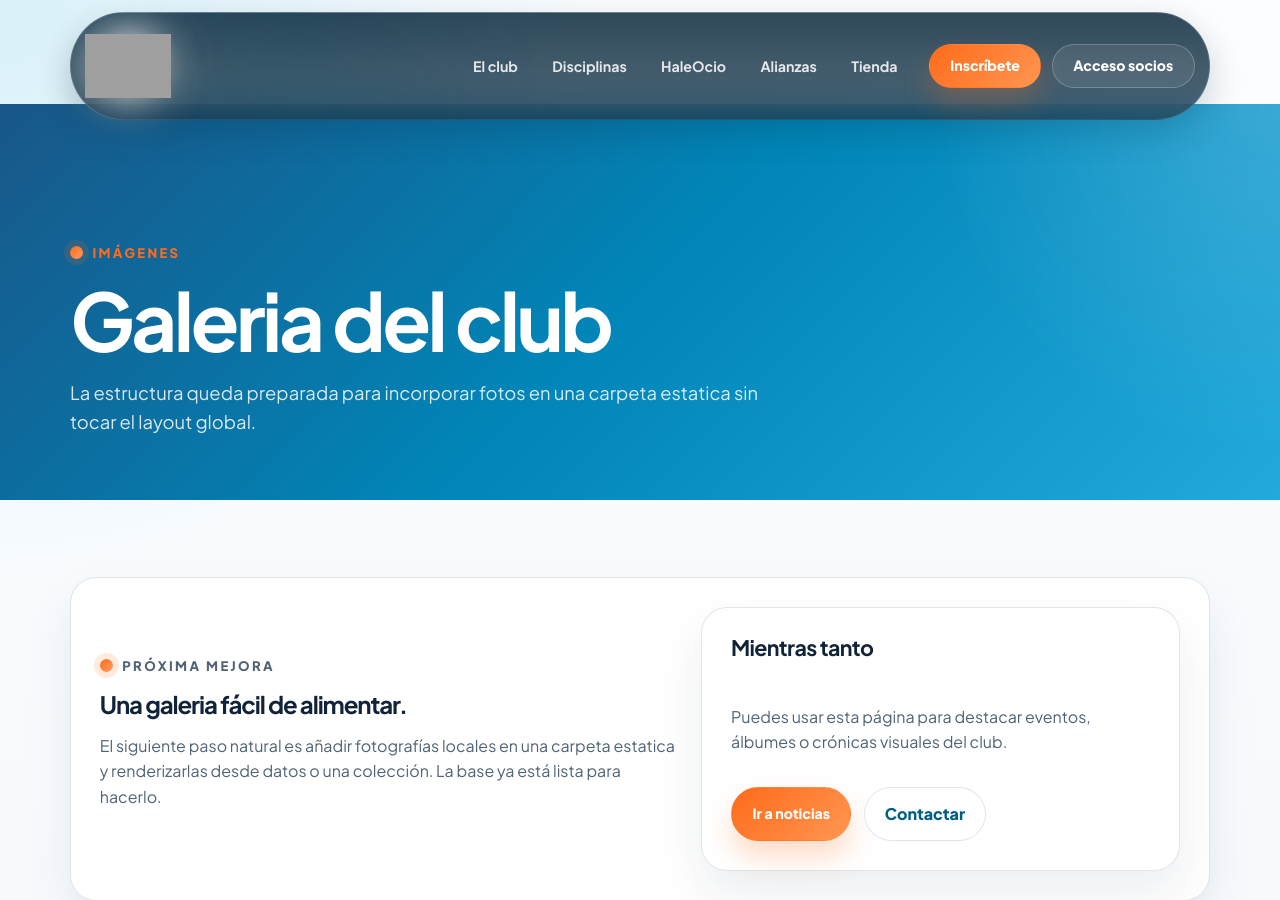
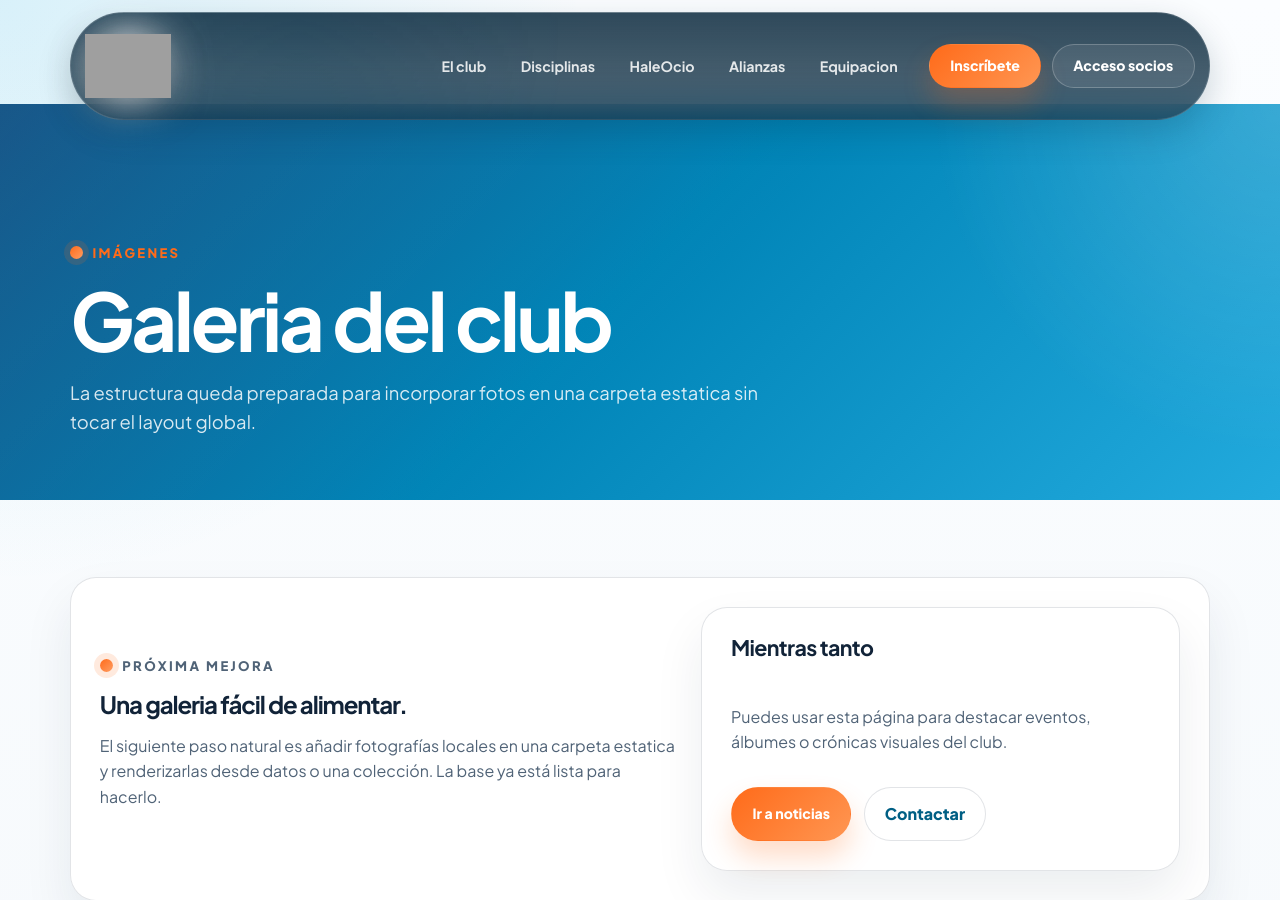
Before and after one commit to igallar98/HalegatosWeb-main, a Jekyll site: the page built from gallery.html, in a window 1280 px wide and 900 px high. Built offline with Jekyll 4.4.1, drawn with Linux system fonts in a browser that asks for light colours; nearby versions of some CDN libraries; grey boxes are pictures that could not be loaded.

Commit message:
equipacion

```diff
--- a/_data/navigation.yml
+++ b/_data/navigation.yml
@@ -7,7 +7,7 @@ main:
     url: /haleocio/
   - title: "Alianzas"
     url: /patrocinios/
-  - title: "Tienda"
+  - title: "Equipacion"
     url: https://halegatos.playoffinformatica.com/Botiga.php
 ctas:
   - title: "Inscríbete"
```
